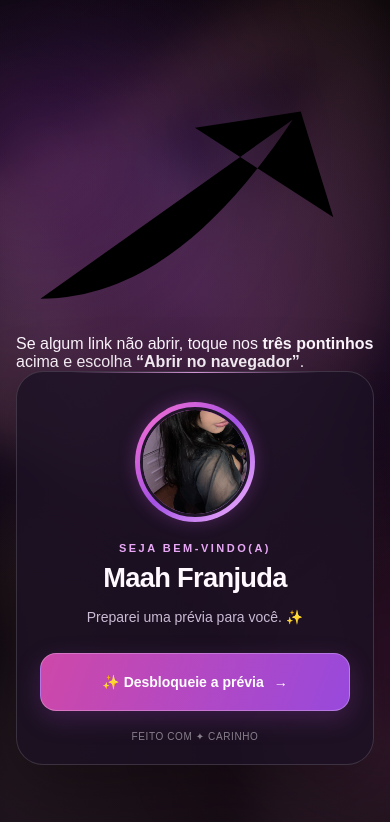
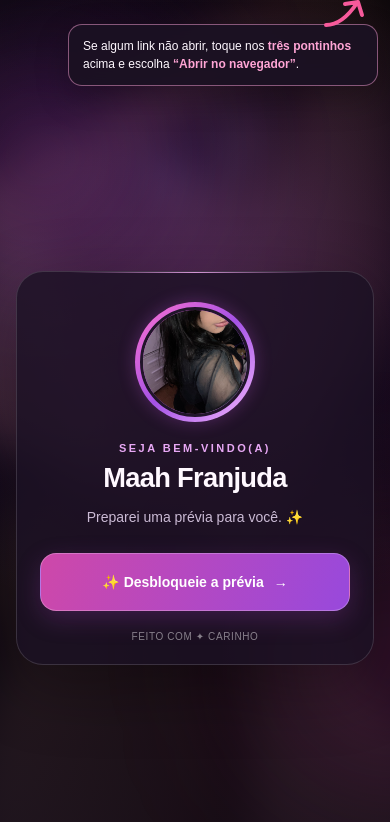
Before and after one commit to mineirodopao/Maah-franjudinha, a plain HTML site: page index.html in a window 390 px wide. Drawn offline with Linux system fonts and the light colour scheme; a script that the page names is missing.

Commit message:
Add fixed browser tip component styles
Replaced the existing styles with a new fixed browser tip component.

```diff
--- a/styles.css
+++ b/styles.css
@@ -371,63 +371,37 @@
       }
     }
 
-    /* Orientação no topo, como na referência */
-    body { flex-direction: column; align-items: center; }
-    .container { margin: 0 auto; }
-    .browser-guide {
-      position: relative;
-      width: min(100%, 410px);
-      margin: 0 auto 18px;
-      padding: 12px 12px 15px;
-      text-align: center;
+/* Dica no topo, sem deslocar o cartão ou alterar os botões */
+.browser-tip {
+  position: fixed;
+  z-index: 10;
+  top: 22px;
+  right: 24px;
+  width: min(290px, calc(100vw - 32px));
+  padding: 12px 14px;
+  border: 1px solid rgba(246, 158, 209, .5);
+  border-radius: 14px;
+  background: rgba(27, 17, 35, .94);
   color: #fff8ff;
-      background: rgba(22, 12, 29, .84);
-      border: 1px solid rgba(255, 255, 255, .13);
-      border-radius: 20px;
-      box-shadow: 0 12px 36px rgba(0, 0, 0, .25);
+  box-shadow: 0 12px 32px rgba(0,0,0,.25);
+  font-size: 12px;
+  line-height: 1.5;
+  text-align: left;
+  -webkit-backdrop-filter: blur(12px);
   backdrop-filter: blur(12px);
 }
-    .browser-guide-menu {
-      position: relative;
-      width: 90%;
-      margin: 0 auto 9px;
-      padding: 12px 15px;
-      transform: rotate(-4deg);
-      background: #fff;
-      color: #211b21;
-      font-size: 15px;
-      font-weight: 800;
-      border-radius: 9px;
-      box-shadow: 0 7px 20px rgba(0,0,0,.3);
-    }
-    .browser-guide-menu::after {
-      content: "";
+.browser-tip strong { color: #ffa5d5; }
+.browser-tip .tip-arrow {
   position: absolute;
-      inset: 3px 9px;
-      border: 4px solid #f02b44;
-      border-radius: 50%;
-      transform: rotate(4deg);
+  top: -27px;
+  right: 10px;
+  width: 44px;
+  height: 31px;
+  overflow: visible;
   pointer-events: none;
 }
-    .browser-guide-arrow {
-      position: absolute;
-      top: -52px;
-      right: 2px;
-      width: 102px;
-      height: 74px;
-      color: #f02b44;
-      pointer-events: none;
-      overflow: visible;
+.browser-tip .tip-arrow path { fill: none; stroke: #f75a9b; stroke-width: 4; stroke-linecap: round; stroke-linejoin: round; }
+@media (max-width: 600px) {
+  body { padding-top: 116px; }
+  .browser-tip { top: 24px; right: 12px; width: min(310px, calc(100vw - 24px)); }
 }
-    .browser-guide-label {
-      margin: 0;
-      color: #f5d2e7;
-      font-size: 12px;
-      line-height: 1.55;
-      letter-spacing: .15px;
-    }
-    .browser-guide-label strong { color: #fff; }
-    @media (max-width: 380px) {
-      .browser-guide-menu { font-size: 13px; }
-      .browser-guide-arrow { width: 85px; right: 0; }
-    }
```
Lines whose indentation alone changed are shown as unchanged.
